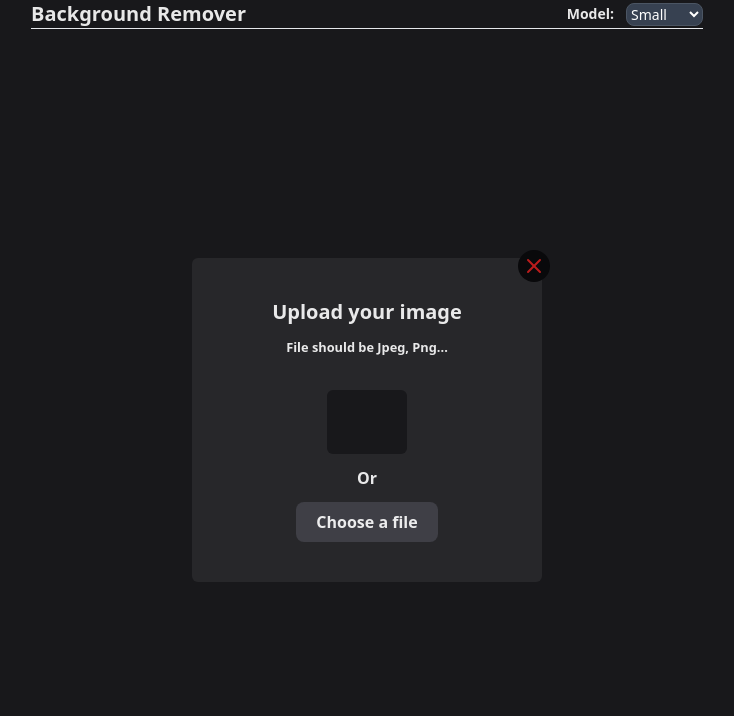
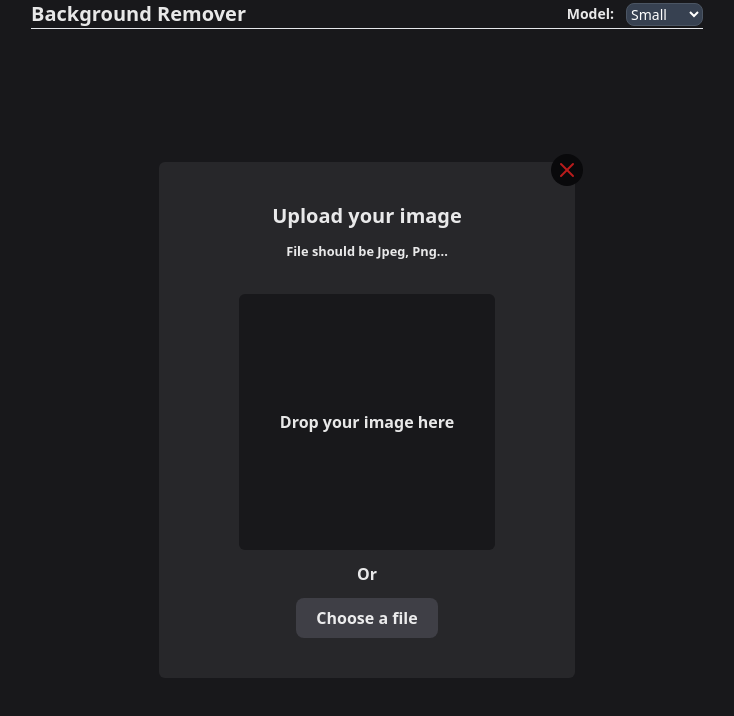
Before and after one commit to aIv4ro/bg-remover, a React (Vite) app: page / in a window 1280 px wide. Shown: the top 716 px of the page, without its empty margins (273-1007 px from the left). Built offline with nearby package versions, Linux system fonts and the light colour scheme.

Commit message:
Emit handleChange and fix draggable area

```diff
--- a/src/App.tsx
+++ b/src/App.tsx
@@ -28,21 +28,18 @@ function App () {
 
   function handleFileChange (file: File): void {
     setLoading(true)
-    console.log(removeBgConfig)
     removeBackground(file, removeBgConfig)
       .then(async res => {
-        console.log('removed bg')
         return await Promise.all([
           fileAsUrl(file),
           fileAsUrl(res)
         ])
       })
       .then(([fileUrl, removedBgUrl]) => {
-        console.log('got urls')
         setFilePath(fileUrl)
         setRemovedBgPath(removedBgUrl)
       })
-      .catch(err => console.log(err))
+      .catch(err => console.log('error removing', err))
       .finally(() => setLoading(false))
   }
 
--- a/src/components/drop-image/draggable-area.tsx
+++ b/src/components/drop-image/draggable-area.tsx
@@ -29,11 +29,14 @@ export function DraggableArea ({ onDrop }: Props) {
   }
 
   return (
+    <div className='p-32 rounded-md overflow-hidden bg-zinc-900 class flex flex-col justify-center items-center gap-4 relative'>
       <div
         onDrop={handleDrop} onDragOver={stopEvent} onDragEnter={handleDragEnter} onDragLeave={stopDrag}
         className={`absolute inset-0 z-10 grid place-content-center transition-colors [&>*]:pointer-events-none ${dragging ? 'bg-gray-800' : ''}`}
       >
-      <svg xmlns='http://www.w3.org/2000/svg' className={`transition-opacity opacity-0 ${dragging ? 'opacity-100 animate-scale' : ''}`} width='24' height='24' viewBox='0 0 24 24' strokeWidth='2' stroke='currentColor' fill='none' strokeLinecap='round' strokeLinejoin='round'>
+        {!dragging && <div>Drop your image here</div>}
+        {dragging && (
+          <svg xmlns='http://www.w3.org/2000/svg' className='transition-opacity animate-pulse' width='24' height='24' viewBox='0 0 24 24' strokeWidth='2' stroke='currentColor' fill='none' strokeLinecap='round' strokeLinejoin='round'>
             <path stroke='none' d='M0 0h24v24H0z' fill='none' />
             <path d='M15 8h.01' />
             <path d='M12.5 21h-6.5a3 3 0 0 1 -3 -3v-12a3 3 0 0 1 3 -3h12a3 3 0 0 1 3 3v6.5' />
@@ -42,6 +45,9 @@ export function DraggableArea ({ onDrop }: Props) {
             <path d='M16 19h6' />
             <path d='M19 16v6' />
           </svg>
+        )}
       </div>
+    </div>
+
   )
 }
--- a/src/components/drop-image/drop-image-input.tsx
+++ b/src/components/drop-image/drop-image-input.tsx
@@ -52,6 +52,7 @@ export function DropImageInput ({
     const [file] = evt.dataTransfer.files
     if (file != null) {
       setFile(file)
+      handleChange(file)
     }
   }
 
@@ -72,11 +73,7 @@ export function DropImageInput ({
         <>
           <h4 className='text-xl'>{title}</h4>
           <small className='mb-5 '>{description}</small>
-          <div
-            className='px-10 py-8 rounded-md overflow-hidden bg-zinc-900 class flex flex-col justify-center items-center gap-4 relative'
-          >
-            <DraggableArea onDrop={handleDrop} />
-          </div>
+          <DraggableArea onDrop={handleDrop} />
           <span>Or</span>
           <label htmlFor='file-input' className='bg-zinc-700 rounded-lg px-5 py-2 cursor-pointer hover:bg-zinc-600 transition-colors'>
             {inputLabel}
```
Lines whose indentation alone changed are shown as unchanged.
